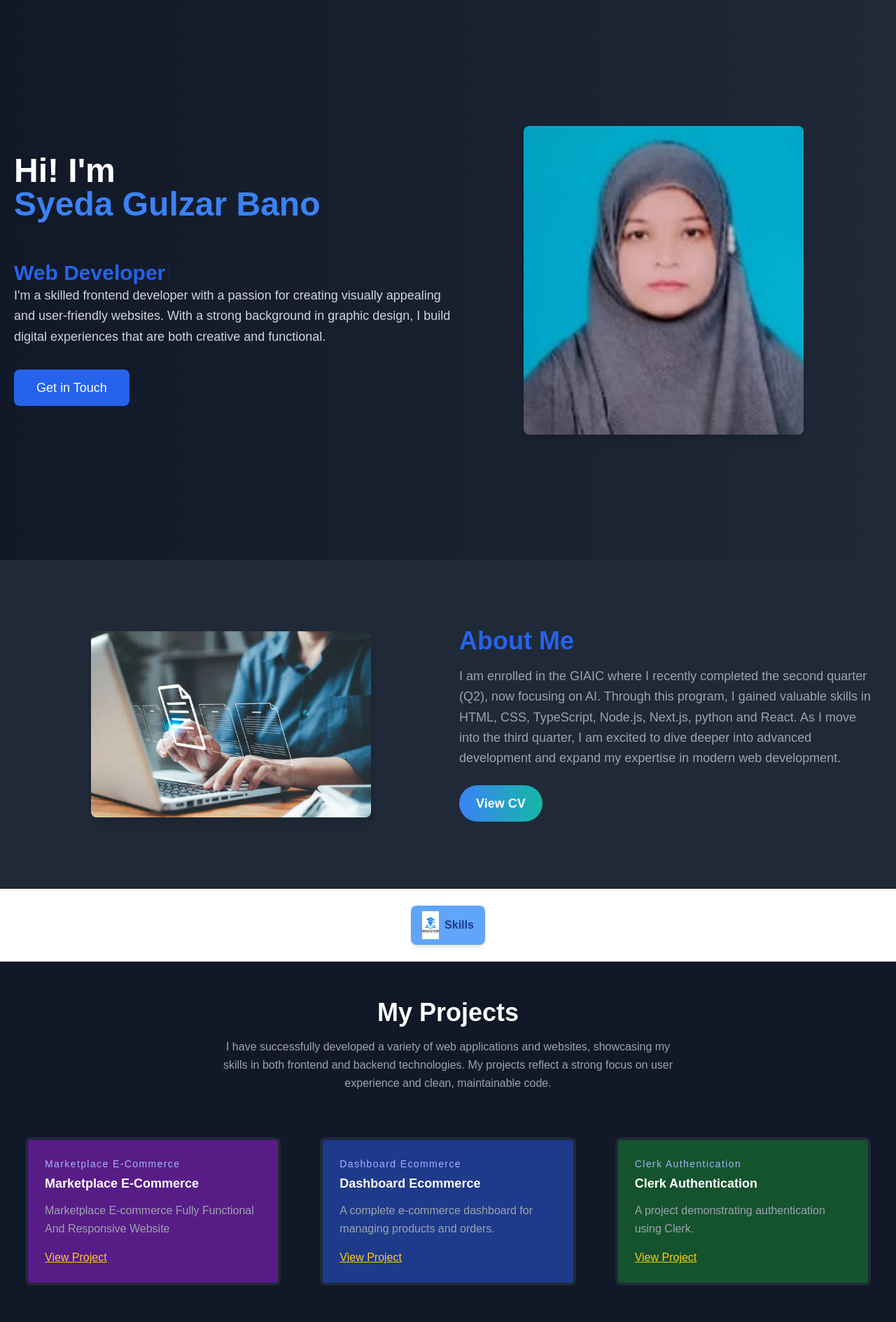
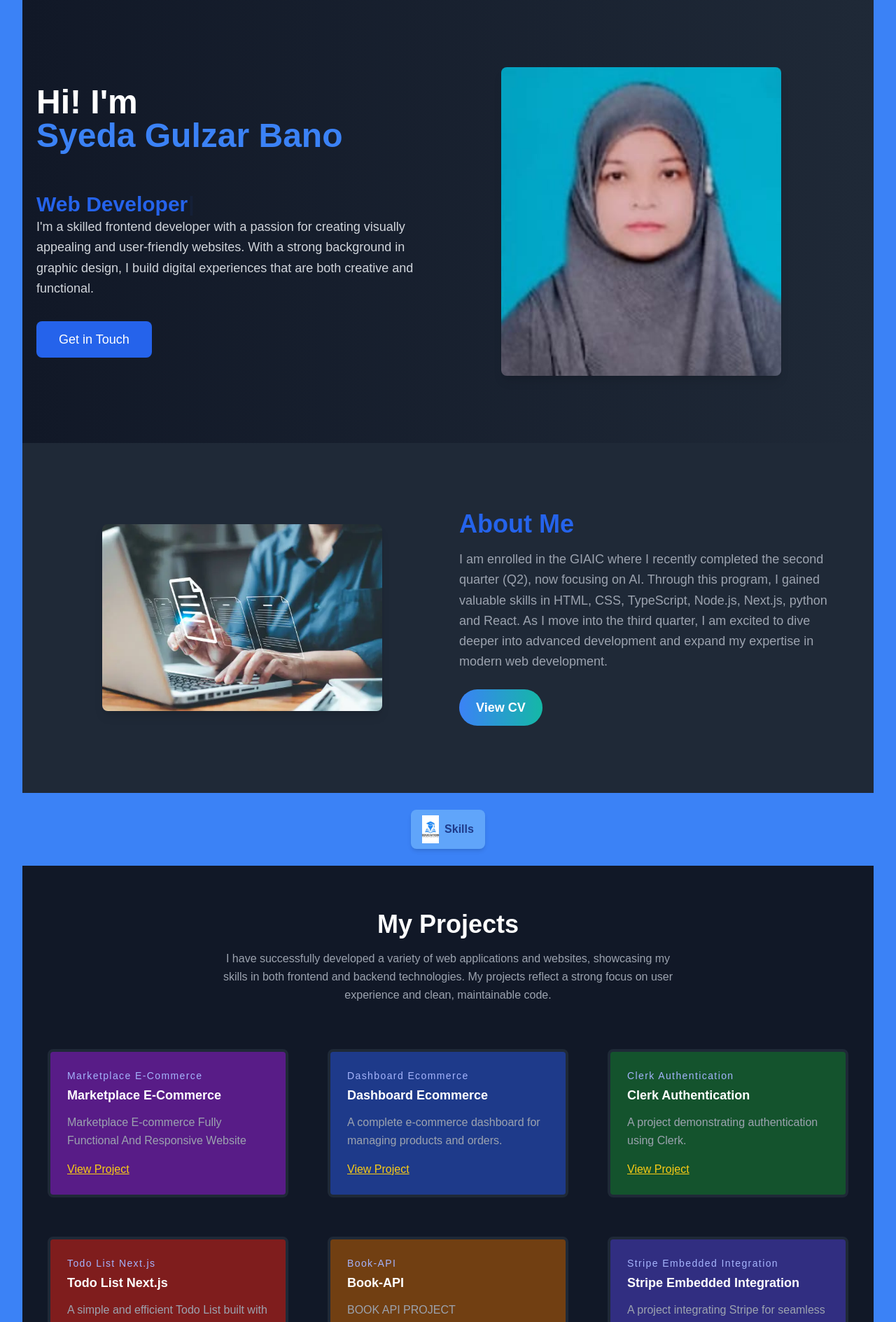
Before and after one commit to HassanRJ-3108/Adding-AI-Chat-BoT, a Next.js app: page / in a window 1280 px wide. Shown: the top 1889 px of the page at 70% size. Built offline with nearby package versions, Linux system fonts and the light colour scheme.

Commit message:
add commit

```diff
--- a/src/app/cv/page.tsx
+++ b/src/app/cv/page.tsx
@@ -1,88 +1,5 @@
-"use client";
 
-import Image from "next/image";
 
-const CV = () => {
-  return (
-    <div className="w-full h-screen flex items-center justify-center bg-gray-100">
-      <div className="w-full h-full p-4 bg-white shadow-lg rounded-lg grid grid-cols-1 md:grid-cols-4 gap-4">
-        {/* Sidebar for Contact Information */}
-        <div className="md:col-span-1 flex flex-col justify-center items-center bg-blue-500 text-black p-4 rounded-lg md:rounded-none md:rounded-l-lg">
-          <div className="text-center">
-            <h2 className="text-2xl font-semibold mb-4">Contact</h2>
-            <p><strong>Phone:</strong> +92 3363893198</p>
-            <p><strong>Email:</strong> syedagulzarbano@gmail.com</p>
-            <p><strong>Address:</strong></p>
-            <p>H-39/4, Malir Extension Colony, Karachi-75080.</p>
-          </div>
-        </div>
-
-        {/* Main Content */}
-        <div className="md:col-span-3 space-y-6 p-4">
-          <div className="text-center">
-            <Image
-              src="/img.jpg"
-              alt="Profile"
-              width={128}
-              height={128}
-              className="w-32 h-32 mx-auto rounded-full shadow-md bg-gray-300"
-            />
-            <h1 className="text-3xl font-bold text-gray-800 mt-4">Syeda Gulzar Bano</h1>
-          </div>
-
-          <div className="border-t-2 border-blue-500 pt-4">
-            <h2 className="text-2xl font-semibold text-gray-700">Education</h2>
-            <p className="text-lg text-gray-600">
-              Graduate in Computer Science <br />
-              (From: Florida Green University, Karachi Campus) <br />
-              Intermediate (From: Malir Cantt College) <br />
-              Matric (From: Akhter Govt. Boys and Girls School, Malir Khokarapar)
-            </p>
-          </div>
-
-          <div className="border-t-2 border-blue-500 pt-4">
-            <h2 className="text-2xl font-semibold text-gray-700">Skills</h2>
-            <ul className="list-disc list-inside text-gray-600 space-y-1 mt-2">
-              <li>Database</li>
-              <li>HTML & CSS</li>
-              <li>TypeScript</li>
-              <li>Next.js</li>
-              <li>React</li>
-              <li>Python</li>
-            </ul>
-          </div>
-
-          <div className="border-t-2 border-blue-500 pt-4">
-            <h2 className="text-2xl font-semibold text-gray-700">Work Experience</h2>
-            <p className="text-gray-600"><strong>Oracle Developer (Fr: State Bank Of Pakistan)</strong></p>
-            <p className="text-gray-600">(3 Months Internship as Oracle Developer)</p>
-          </div>
-
-          <div className="border-t-2 border-blue-500 pt-4">
-            <h2 className="text-2xl font-semibold text-gray-700">Current Course</h2>
-            <p className="text-lg text-gray-600">
-              AI, WEB3.0, And Metaverse <br />
-              (From: GIAIC)
-            </p>
-          </div>
-
-          <div className="border-t-2 border-blue-500 pt-4">
-            <h2 className="text-2xl font-semibold text-gray-700">Personal Information</h2>
-            <p className="text-gray-600"><strong>Name:</strong> Syeda Gulzar Bano</p>
-            <p className="text-gray-600"><strong>Father&apos;s Name:</strong> Syed Kazim Raza Shah</p>
-            <p className="text-gray-600"><strong>Religion:</strong> Islam</p>
-            <p className="text-gray-600"><strong>Marital Status:</strong> Single</p>
-            <p className="text-gray-600"><strong>NIC:</strong> 42201-0545280-0</p>
-          </div>
-        </div>
-      </div>
-    </div>
-  );
-};
-
-export default CV;
-
-{/*
   "use client";
 
 import Image from "next/image";
@@ -90,7 +7,7 @@ import Image from "next/image";
 const CV = () => {
   return (
     <div className="max-w-4xl mx-auto p-4 bg-white shadow-lg rounded-lg grid grid-cols-1 md:grid-cols-3 gap-4">
-      {/* Sidebar for Contact Information
+      {/* Sidebar for Contact Information */}
             <div className="flex flex-col justify-center items-center bg-blue-500 text-black p-4 rounded-lg md:rounded-none md:rounded-l-lg">
         <div className="text-center">
           <h2 className="text-2xl font-semibold mb-4">Contact</h2>
@@ -101,7 +18,7 @@ const CV = () => {
         </div>
       </div>
 
-      {/* Main Content
+      {/* Main Content */}
       <div className="md:col-span-2 space-y-6 p-4">
         <div className="text-center">
           <Image
@@ -164,4 +81,3 @@ const CV = () => {
 };
 
 export default CV;
-*/}
--- a/src/app/page.tsx
+++ b/src/app/page.tsx
@@ -7,7 +7,7 @@ import Image from "next/image";
 
 export default function Home() {
   return (
-    <div className="w-full h-screen flex flex-col bg-blue-500">
+    <div className="max-w-7xl mx-auto px-4 sm:px-6 lg:px-8 bg-blue-500">
       <Hero />
       <About />
 
@@ -26,35 +26,3 @@ export default function Home() {
     </div>
   );
 }
-
-
-{/*
-import Hero from "@/components/hero";
-import Project from "@/components/project";
-import About from "@/components/about";
-import Footer from "@/components/footer";
-import Link from "next/link";
-import Image from "next/image";
-
-export default function Home() {
-  return (
-    <div className="max-w-7xl mx-auto px-4 sm:px-6 lg:px-8 bg-blue-500">
-      <Hero />
-      <About />
-
-      {/* Skills Button
-      <div className="flex justify-center my-6">
-        <Link href="/skills">
-          <div className="flex items-center gap-2 bg-blue-400 text-blue-900 font-semibold px-4 py-2 rounded-lg shadow-md hover:bg-gray-800 transition">
-            <Image src="/EDUCATION.png" alt="Skills Logo" width={24} height={24} />
-            <span>Skills</span>
-          </div>
-        </Link>
-      </div>
-
-      <Project />
-      <Footer />
-    </div>
-  );
-}
-*/}
--- a/src/components/hero.tsx
+++ b/src/components/hero.tsx
@@ -1,64 +1,3 @@
-"use client";
-import Image from "next/image";
-import React from "react";
-import Typewriter from "typewriter-effect";
-import Link from "next/link";
-
-const Hero = () => {
-  return (
-    <section className="min-h-screen flex items-center justify-center text-gray-400 bg-gradient-to-r from-gray-900 to-gray-800 body-font">
-      <div className="container mx-auto flex px-5 py-16 md:py-24 flex-col-reverse md:flex-row items-center">
-        <div className="lg:flex-grow md:w-1/2 lg:pr-24 md:pr-16 flex flex-col md:items-start md:text-left mb-10 md:mb-0 items-center text-center">
-          <h1 className="title-font sm:text-5xl text-4xl mb-6 font-bold text-white">
-            Hi! I&apos;m <br />
-            <span className="text-blue-500">Syeda Gulzar Bano</span>
-          </h1>
-          <br className="hidden lg:inline-block" />
-          <span className="block mt-2 text-3xl font-extrabold text-blue-600">
-            <Typewriter
-              options={{
-                strings: [
-                  "Oracle Developer",
-                  "Web Developer",
-                  "Graphic Designer",
-                  "Creative Thinker"
-                ],
-                autoStart: true,
-                loop: true,
-                delay: 75,
-                deleteSpeed: 50,
-              }}
-            />
-          </span>
-          <p className="mb-8 leading-relaxed text-lg text-gray-300">
-            I&apos;m a skilled frontend developer with a passion for creating visually appealing and user-friendly websites. With a strong background in graphic design, I build digital experiences that are both creative and functional.
-          </p>
-          <div className="flex justify-center">
-            <Link href="/contact">
-              <button className="inline-flex text-white bg-blue-600 border-0 py-3 px-8 focus:outline-none hover:bg-blue-700 rounded-lg text-lg transition duration-300 ease-in-out">
-                Get in Touch
-              </button>
-            </Link>
-          </div>
-        </div>
-        <div className="lg:max-w-lg lg:w-full md:w-1/2 sm:w-3/4 w-5/6 mb-10 md:mb-0">
-          <Image
-            className="object-cover object-center rounded-lg shadow-lg"
-            alt="Profile Image"
-            src="/img.jpg"
-            width={400}
-            height={400}
-          />
-        </div>
-      </div>
-    </section>
-  );
-};
-
-export default Hero;
-
-
-{/*
 "use client";
 import Image from "next/image";
 import React from "react";
@@ -117,4 +56,3 @@ const Hero = () => {
 };
 
 export default Hero;
-*/}
--- a/src/components/project.tsx
+++ b/src/components/project.tsx
@@ -1,89 +1,3 @@
-import React from 'react';
-import Link from 'next/link';
-
-const projects = [
-  {
-    title: "Marketplace E-Commerce",
-    description: "Marketplace E-commerce Fully Functional And Responsive Website",
-    url: "https://hackhathon-ecommerce-website-eidb.vercel.app/",
-    bgColor: "bg-purple-900",
-  },
-  {
-    title: "Dashboard Ecommerce",
-    description: "A complete e-commerce dashboard for managing products and orders.",
-    url: "https://dashboard-ecommerce-ws.vercel.app/",
-    bgColor: "bg-blue-900",
-  },
-  {
-    title: "Clerk Authentication",
-    description: "A project demonstrating authentication using Clerk.",
-    url: "https://clerk-authentication-five.vercel.app/",
-    bgColor: "bg-green-900",
-  },
-  {
-    title: "Todo List Next.js",
-    description: "A simple and efficient Todo List built with Next.js.",
-    url: "https://todo-list-nextjs-project-three.vercel.app/",
-    bgColor: "bg-red-900",
-  },
-  {
-    title: "Book-API",
-    description: "BOOK API PROJECT",
-    url: "https://my-nextjs-book-api-with-ei5vzyxyg-syeda-gulzar-bano-s-projects.vercel.app/",
-    bgColor: "bg-yellow-900",
-  },
-  {
-    title: "Stripe Embedded Integration",
-    description: "A project integrating Stripe for seamless payments.",
-    url: "https://stripe-embeded-nextjs.vercel.app/",
-    bgColor: "bg-indigo-900",
-  },
-];
-
-const Project = () => {
-  return (
-    <div id="project" className="bg-gray-900 text-gray-400 min-h-screen flex flex-col justify-center py-16">
-      <div className="container mx-auto px-5">
-        <div className="text-center mb-12">
-          <h1 className="text-3xl sm:text-4xl font-semibold text-white mb-4">
-            My Projects
-          </h1>
-          <p className="max-w-2xl mx-auto leading-relaxed text-base">
-            I have successfully developed a variety of web applications and websites, showcasing my skills in both frontend and backend technologies. My projects reflect a strong focus on user experience and clean, maintainable code.
-          </p>
-        </div>
-
-        <div className="grid gap-6 sm:grid-cols-2 lg:grid-cols-3">
-          {projects.map((project, index) => (
-            <div key={index} className="p-4">
-              <div className={`p-6 border-4 border-gray-800 ${project.bgColor} rounded-lg h-full flex flex-col justify-between`}>
-                <div>
-                  <h2 className="tracking-widest text-sm font-medium text-indigo-300 mb-1">
-                    {project.title}
-                  </h2>
-                  <h1 className="text-lg font-semibold text-white mb-3">
-                    {project.title}
-                  </h1>
-                  <p className="leading-relaxed mb-4">{project.description}</p>
-                </div>
-                <Link href={project.url} legacyBehavior>
-                  <a className="text-yellow-400 hover:text-yellow-300 underline self-start" target="_blank">
-                    View Project
-                  </a>
-                </Link>
-              </div>
-            </div>
-          ))}
-        </div>
-      </div>
-    </div>
-  );
-};
-
-export default Project;
-
-
-{/*
   import React from 'react';
   import Link from 'next/link';
 
@@ -165,4 +79,3 @@ const Project = () => {
 };
 
 export default Project;
-*/}
```
